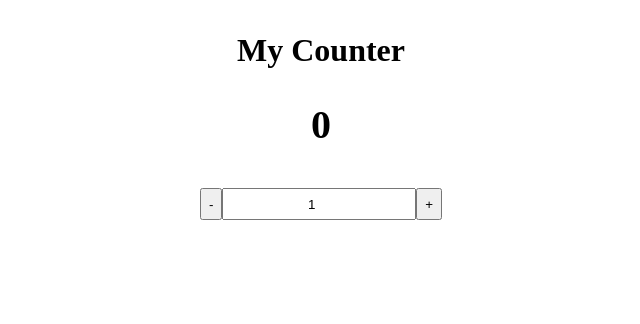
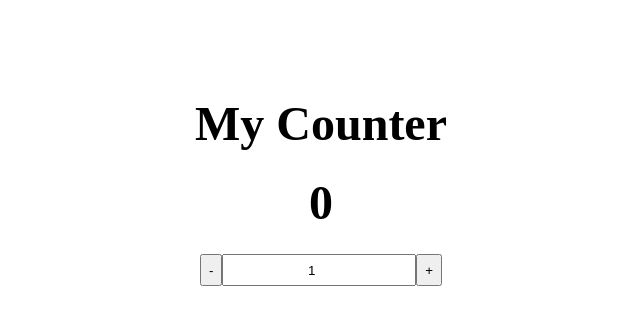
Before and after one commit to azmomaisontech/testing-react, a React (Create React App) app: page / in a window 1280 px wide. Shown: the top 324 px of the page, without its empty margins (319-959 px from the left). Built offline with nearby package versions, Linux system fonts and the light colour scheme.

Commit message:
feat: test for text-content

```diff
--- a/src/components/counter/counter.tsx
+++ b/src/components/counter/counter.tsx
@@ -7,13 +7,19 @@ export default function Counter() {
 
   return (
     <CounterWrapper>
-      <h1>My Counter</h1>
-      <h2 style={{ color: count > 100 ? "green" : undefined }}>{count}</h2>
+      <h1 data-testid="header-text">My Counter</h1>
+      <h2
+        data-testid="counter"
+        style={{ color: count > 100 ? "green" : undefined }}
+      >
+        {count}
+      </h2>
       <AddContainer>
         <button onClick={() => setCount((count) => count - increment)}>
           <span>-</span>
         </button>
         <input
+          data-testid="input"
           type="number"
           name="increment"
           value={increment}
--- a/src/components/counter/styles.ts
+++ b/src/components/counter/styles.ts
@@ -7,12 +7,13 @@ export const CounterWrapper = styled.div`
   justify-content: center;
 
   h1 {
-    margin: 1em 0;
+    margin: 2em 0 0.5em 0;
+    font-size: 3em;
   }
 
   h2 {
-    margin-bottom: 1em;
-    font-size: 2.5em;
+    margin-bottom: 0.5em;
+    font-size: 3em;
   }
 `;
 
```
Also changed, not shown: 2 other files (tests, documents, lock files or other folders).
